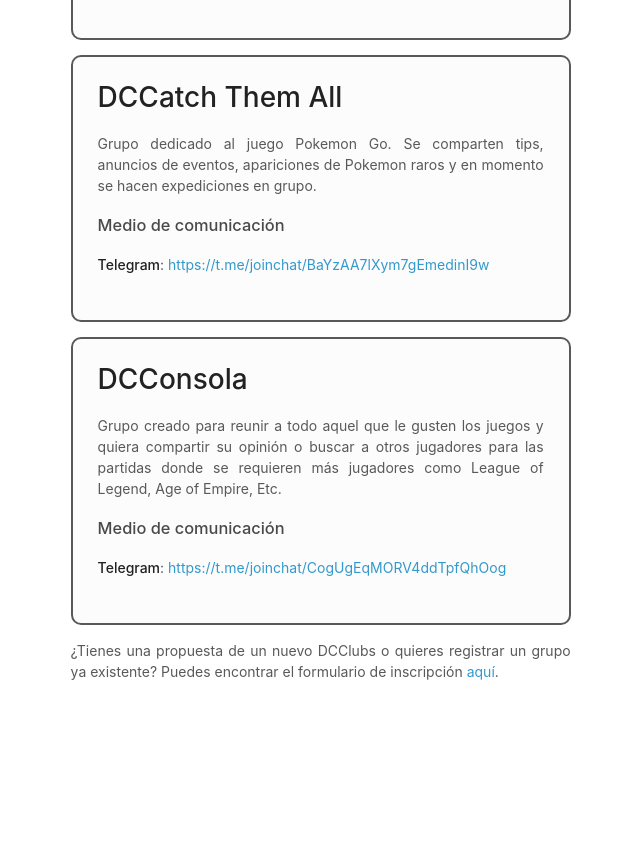
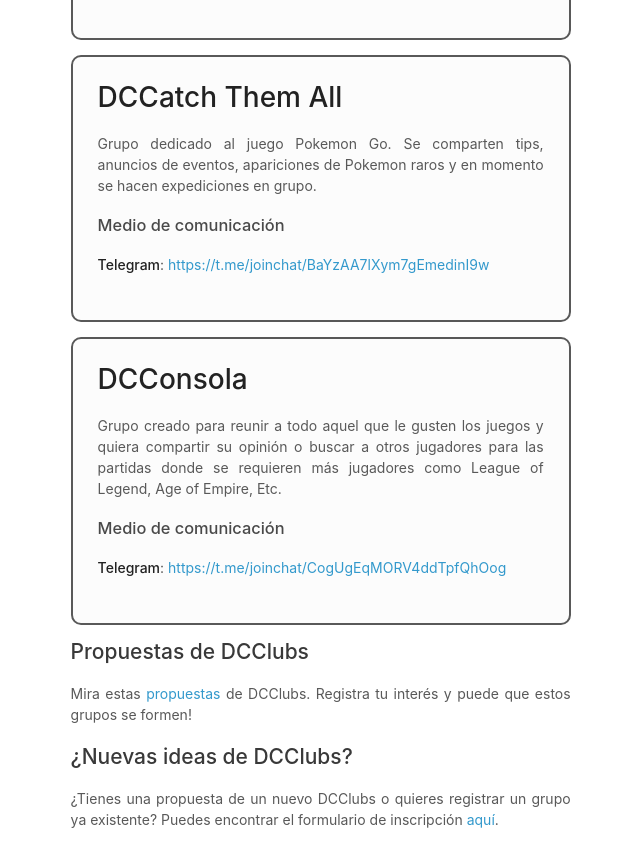
Before and after one commit to capitulo-acm-puc/capitulo-acm-puc.github.io, a Jekyll site: the page built from 3-clubs.md, in a window 1280 px wide and 900 px high, scrolled down 1146 px. Shown: the top 867 px of the window, without its empty margins (535-1175 px from the left). Built offline with Jekyll 4.4.1, drawn with Linux system fonts in a browser that asks for light colours; before the commit the page ends 1898 px from its top, so only the background shows below that.

Commit message:
:star: Added proposals

```diff
--- a/3-clubs.md
+++ b/3-clubs.md
@@ -60,4 +60,8 @@ Grupo creado para reunir a todo aquel que le gusten los juegos y quiera comparti
 
 </div>
 
+## Propuestas de DCClubs
+Mira estas [propuestas](https://goo.gl/forms/oEixnTlNnyRQu1Sa2) de DCClubs. Registra tu interés y puede que estos grupos se formen!
+
+## ¿Nuevas ideas de DCClubs?
 ¿Tienes una propuesta de un nuevo DCClubs o quieres registrar un grupo ya existente? Puedes encontrar el formulario de inscripción [aquí](https://capitulo-acm-puc.github.io/formularios/).
```
Also changed, not shown: 5-forrmularios.md (+3 -0 lines).
